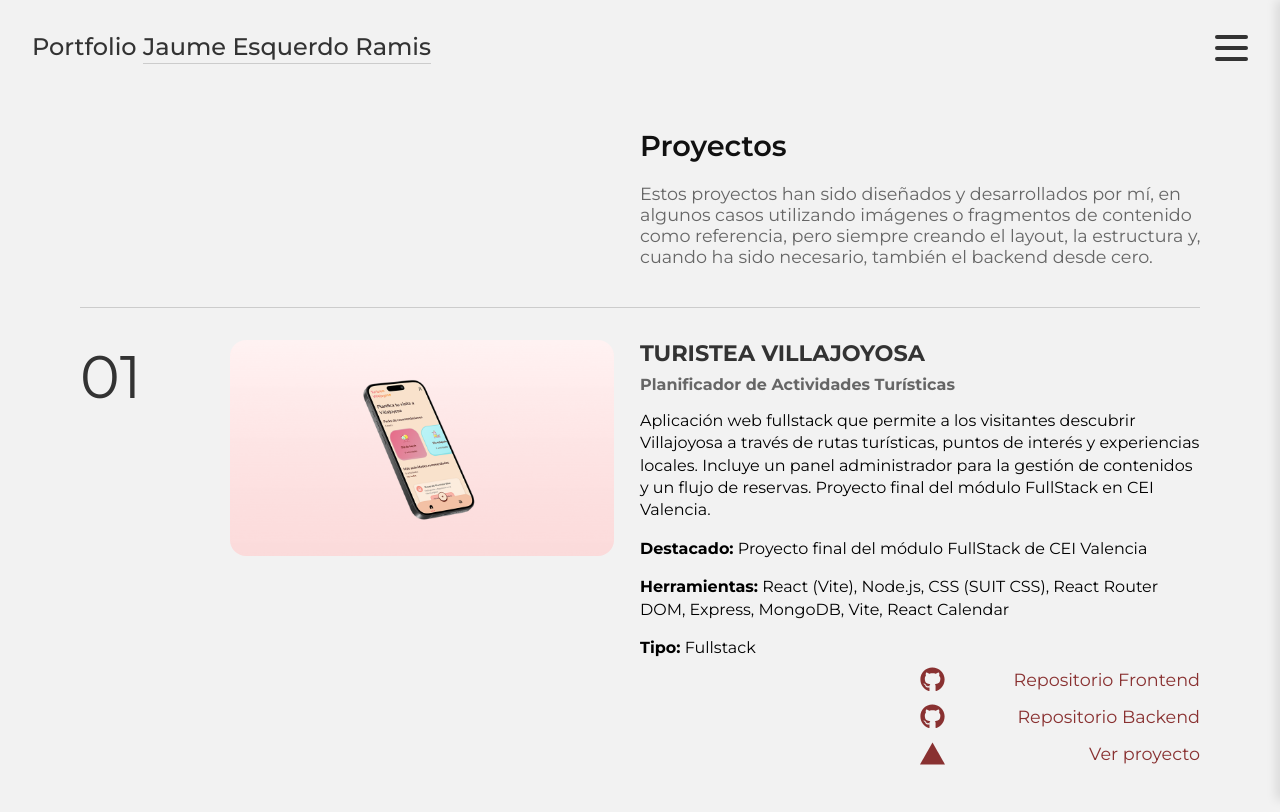
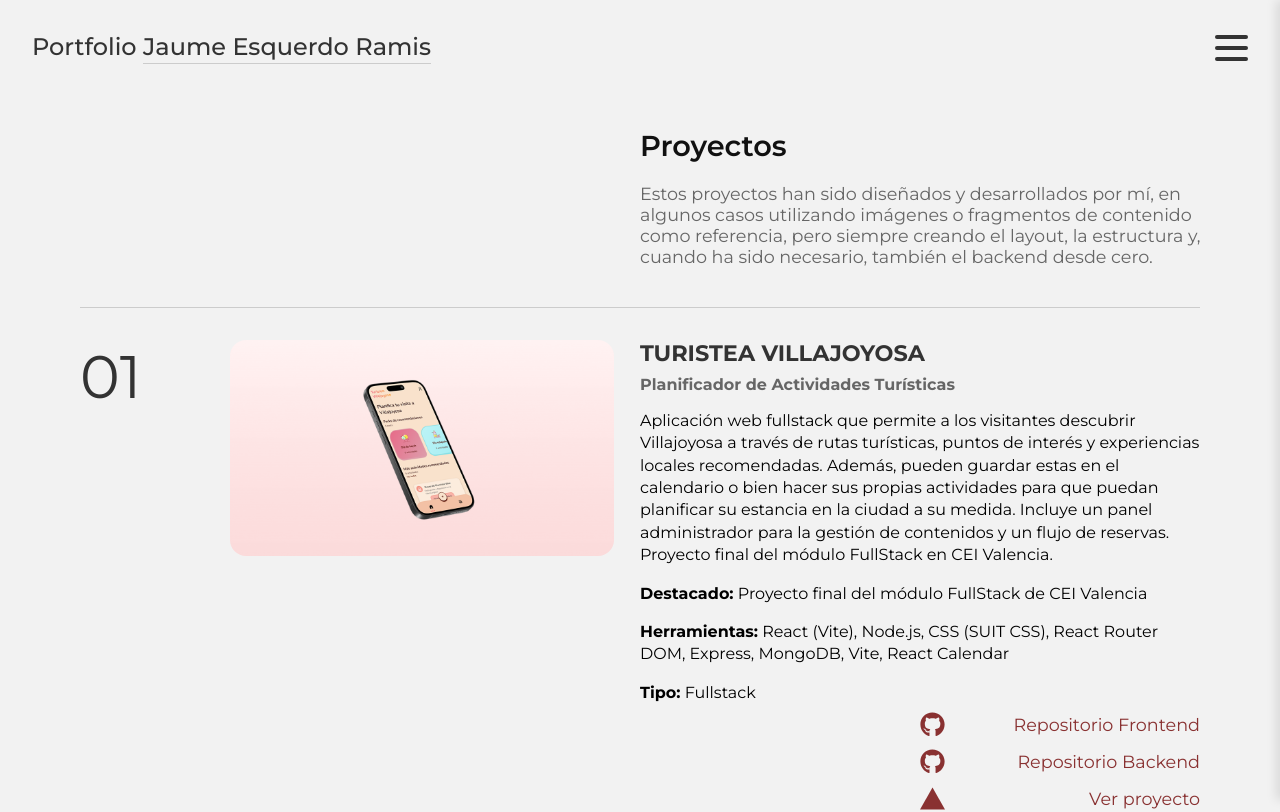
Before and after one commit to JaumeEsquerdo/portfolio-personal, a React (Vite) app in the folder portfolio-jaume/: page /proyectos in a window 1280 px wide. Shown: the top 812 px of the page. Built offline with nearby package versions, Linux system fonts and the light colour scheme; a web font is replaced by a local one.

Commit message:
mejorar texto descriptivo app turistea

```diff
--- a/portfolio-jaume/src/data/listaProyectos.js
+++ b/portfolio-jaume/src/data/listaProyectos.js
@@ -5,7 +5,7 @@ const listaProyectos = [
     titulo: "Turistea Villajoyosa",
     subtitulo: "Planificador de Actividades Turísticas",
     descripcion:
-      "Aplicación web fullstack que permite a los visitantes descubrir Villajoyosa a través de rutas turísticas, puntos de interés y experiencias locales. Incluye un panel administrador para la gestión de contenidos y un flujo de reservas. Proyecto final del módulo FullStack en CEI Valencia.",
+      "Aplicación web fullstack que permite a los visitantes descubrir Villajoyosa a través de rutas turísticas, puntos de interés y experiencias locales recomendadas. Además, pueden guardar estas en el calendario o bien hacer sus propias actividades para que puedan planificar su estancia en la ciudad a su medida. Incluye un panel administrador para la gestión de contenidos y un flujo de reservas. Proyecto final del módulo FullStack en CEI Valencia.",
     herramientas: [
       "React (Vite)",
       "Node.js",
```
